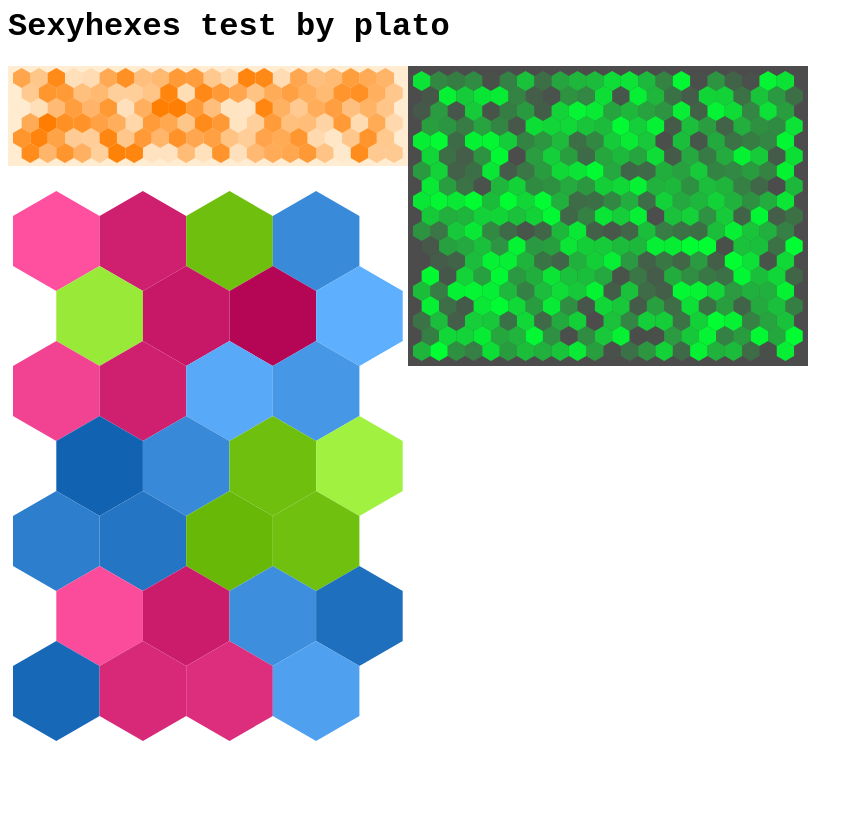
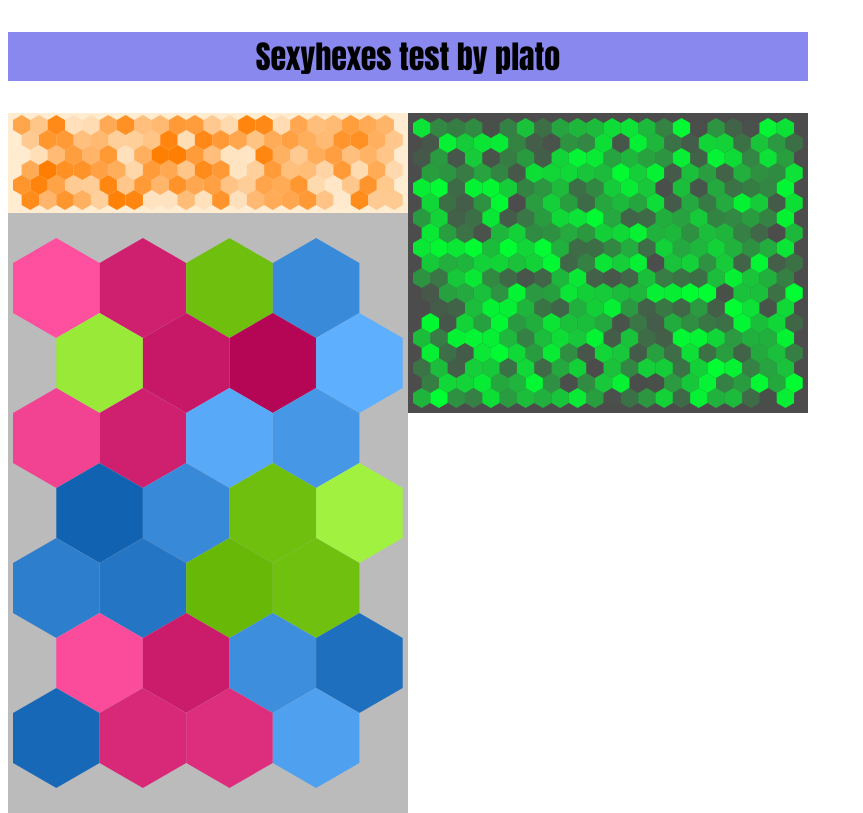
Before and after one commit to therealplato/sexyhexes, a plain HTML site: page index.html in a window 1280 px wide. Shown: the whole page, without its empty margins (0-863 px from the left). Drawn offline with Linux system fonts and the light colour scheme.

Commit message:
Minor styling. Grid specific selections.

```diff
--- a/Sexy.js
+++ b/Sexy.js
@@ -69,7 +69,7 @@ Sexy.Grid = function(x,y,r){
       // Converting i,j into pq: <p,q> = col * <-1,2> + row * <2,-1>
       var p = (-1*j)+( 2*i);
       var q = ( 2*j)+(-1*i);
-      var vert = new Sexy.Vertex(p, q);
+      var vert = new Sexy.Vertex(p, q, this);
       // Place hexes relative to hex origin ho_x, ho_y:
       var xy = Sexy.pq2xy(p,q,r);
       var x1 = this.ho_x+xy.x;
@@ -129,7 +129,8 @@ Sexy.pq2xy=function(p0,q0,r) {
   return {'x':x1, 'y':y1};
 };
 
-Sexy.Vertex = function(p0,q0) {
+Sexy.Vertex = function(p0, q0, grid) {
+  this.grid = grid;
   this.p=p0;    this.q=q0;    this.theta=null;
   //theta: rotation angle. 0: up/12'ck, Pi/3: 10'ck, Pi: 6'ck 2*Pi: 12'ck
   this.phaseP=((this.p%3)+3)%3;    this.phaseQ=((this.q%3)+3)%3;
@@ -137,15 +138,15 @@ Sexy.Vertex = function(p0,q0) {
 };
 
 Sexy.Hex = function(v0,x,y){
-  this.center = v0;
+  this.v = v0;
   this.x = x;
   this.y = y;
   this.data = Math.random();
   this.selected = false;
-  this.clicked = (function(what){
+  this.clicked = (function(hex){
     return function(callback){
-      Sexy.select(what);
-      console.log('Hi Sexy! @p,q <'+what.center.p+','+what.center.q+'>');
+      Sexy.select(hex);
+      console.log('Hi Sexy! @p,q <'+hex.v.p+','+hex.v.q+'>');
       callback();
     };
   })(this);
@@ -180,8 +181,8 @@ Sexy.hex2path = function(x,y,r){     //x,y center, r radius
 */
 
 Sexy.select = function(hex){
-  var old = Sexy.lastSelection || null;
+  var old = hex.v.grid.lastSelection || null;
   if(old){old.deselect();};
-  Sexy.lastSelection = hex;
+  hex.v.grid.lastSelection = hex;
   hex.selected = true;
 };
--- a/index.html
+++ b/index.html
@@ -33,6 +33,13 @@ document.addEventListener('DOMContentLoaded',function(){
     .attr("y", 0)
     .attr('stroke', 'none')
     .attr('fill', 'rgba(0,0,0,0.7)');
+  svg3.append("rect")
+    .attr("width", 400)
+    .attr("height", 600)
+    .attr("x", 0)
+    .attr("y", 0)
+    .attr('stroke', 'none')
+    .attr('fill', '#BBBBBB');
 
   function update(){
     // create a d3 selection of all hexes in svg1 and bind data
@@ -71,15 +78,20 @@ document.addEventListener('DOMContentLoaded',function(){
     });
 
 
-    var purples = svg3.selectAll('.hex')
+    var purples = svg3.selectAll('.otherhex')
       .data(grid3.hexes);
 
     purples
     .enter()
       .append('path')
-        .attr('class','hex')
+        .attr('class','otherhex')
         .attr('d',function(d){ return Sexy.hex2path(d.x, d.y, grid3.r) })
-        .attr('fill',function(d){
+        .on('click', function(d){d.clicked(function(){update()})});
+    purples
+      .attr('fill',function(d){
+        if(d.selected){
+          return '#BBBBBB'
+        } else {
           var color=[];
           color[0]=Math.floor((d.data*256+ 80)%256);
           color[1]=Math.floor((d.data*256+160)%256);
@@ -87,7 +99,8 @@ document.addEventListener('DOMContentLoaded',function(){
           color[3]='1';
           var rgba = 'rgba('+color.join(',')+')';
           return rgba;
-        });
+        }
+      });
   }; // end of update() definition
 
   update();
@@ -96,8 +109,10 @@ document.addEventListener('DOMContentLoaded',function(){
 </script>
 
 <style>
-  #box{position:relative}
-  h1{font-family: inconsolata, monospace}
+  #box{position:relative; width:800px;}
+  h1{ width:800px;  margin:1em 0 1em 0;  background-color:#8888EE;
+      font-family:inconsolata,"droid sans mono",impact,monospace;
+      text-align:center;  font-weight:bold; }
   #d1{width:400px; height:100px;float:left;}
   #d2{width:400px; height:300px; margin-left:400px;}
   #d3{width:400px; height:600px;
```
